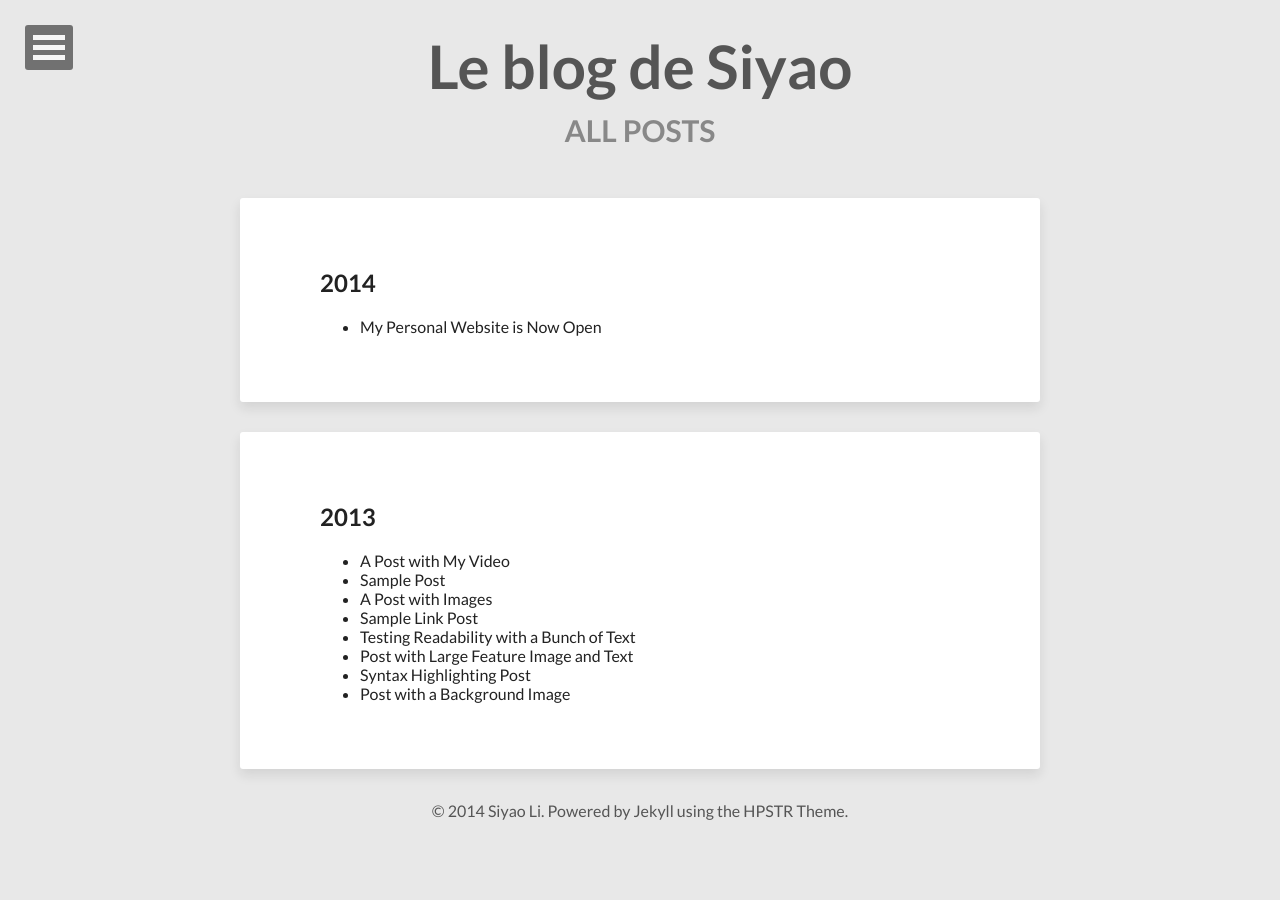
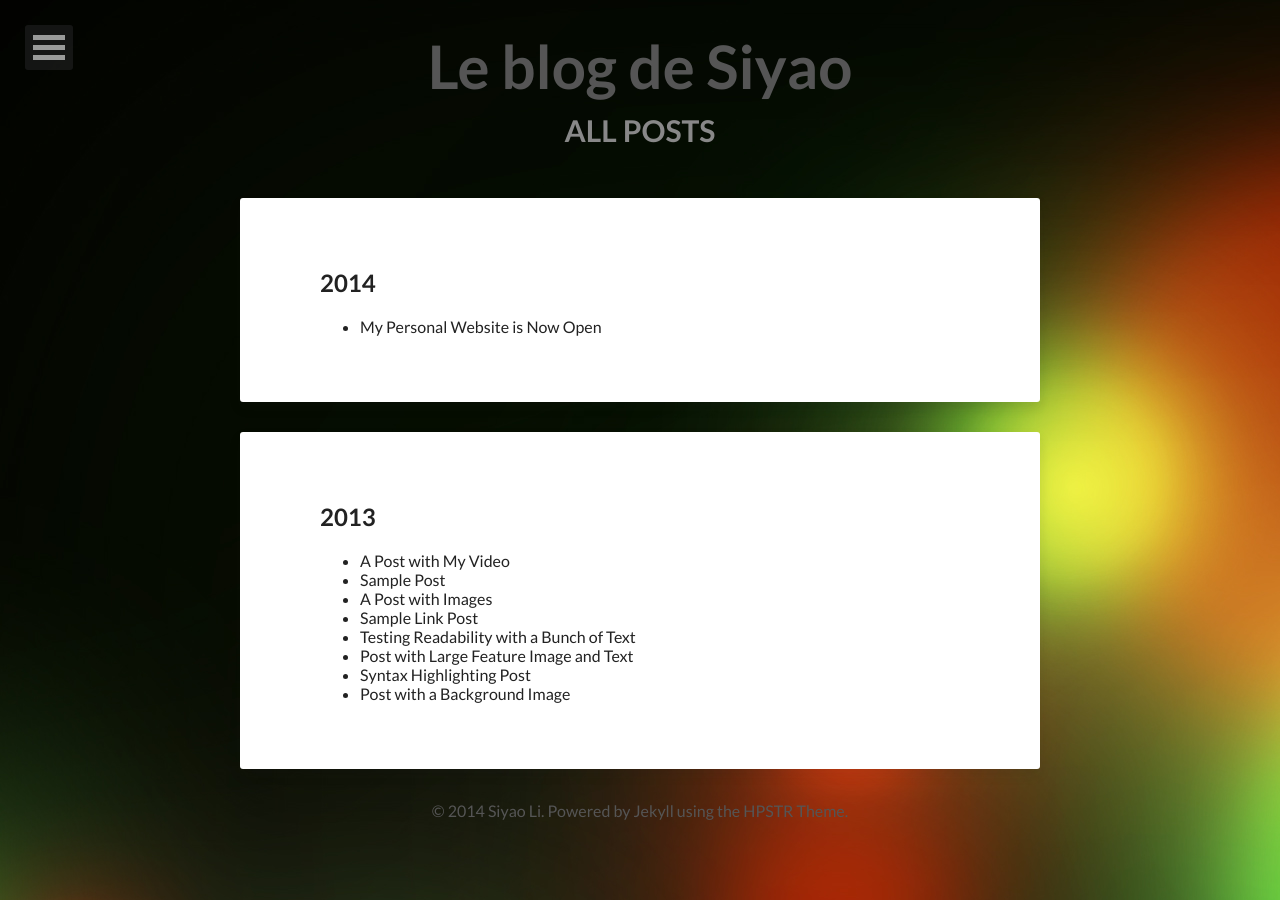
Before and after one commit to si-yao/si-yao.github.io, a Jekyll site: the page built from posts.html, in a window 1280 px wide. Built offline with Jekyll 4.4.1, drawn with Linux system fonts in a browser that asks for light colours; nearby versions of some CDN libraries.

Commit message:
minor changes

```diff
--- a/_config.yml
+++ b/_config.yml
@@ -13,7 +13,7 @@ owner:
   bio:            "The crazy individual enjoys his crazy life at Columbia University, learning the unaccessible, pursuing the unreachable."
   #email:          echo c2wzNzY2QGNvbHVtYmlhLmVkdQo= | base64 -D
   # Social networking links used in footer. Update and remove as you like.
-  twitter:        SzeYiu_Lee
+  twitter:
   facebook:
   github:         si-yao
   stackexchange:
@@ -27,7 +27,7 @@ owner:
   #google_plus:    +yourid
 
 # Background image to be tiled on all pages
-background: /images/background.jpg
+background: background.jpg
 
 # Analytics and webmaster tools stuff goes here
 google_analytics:   UA-53635251-1
--- a/_includes/navigation.html
+++ b/_includes/navigation.html
@@ -42,7 +42,7 @@
 					<a href="http://{{ site.owner.tumblr }}.tumblr.com"><i class="fa fa-tumblr"></i> Tumblr</a>
 				</li>{% endif %}
 				{% if site.owner.weibo %}<li>
-					<a href="{{ site.owner.weibo }}"><i class="fa fa-weibo"></i> Tumblr</a>
+					<a href="{{ site.owner.weibo }}"><i class="fa fa-weibo"></i> Weibo</a>
 				</li>{% endif %}
 			</ul><!-- /.dl-submenu -->
 		</li>
```
